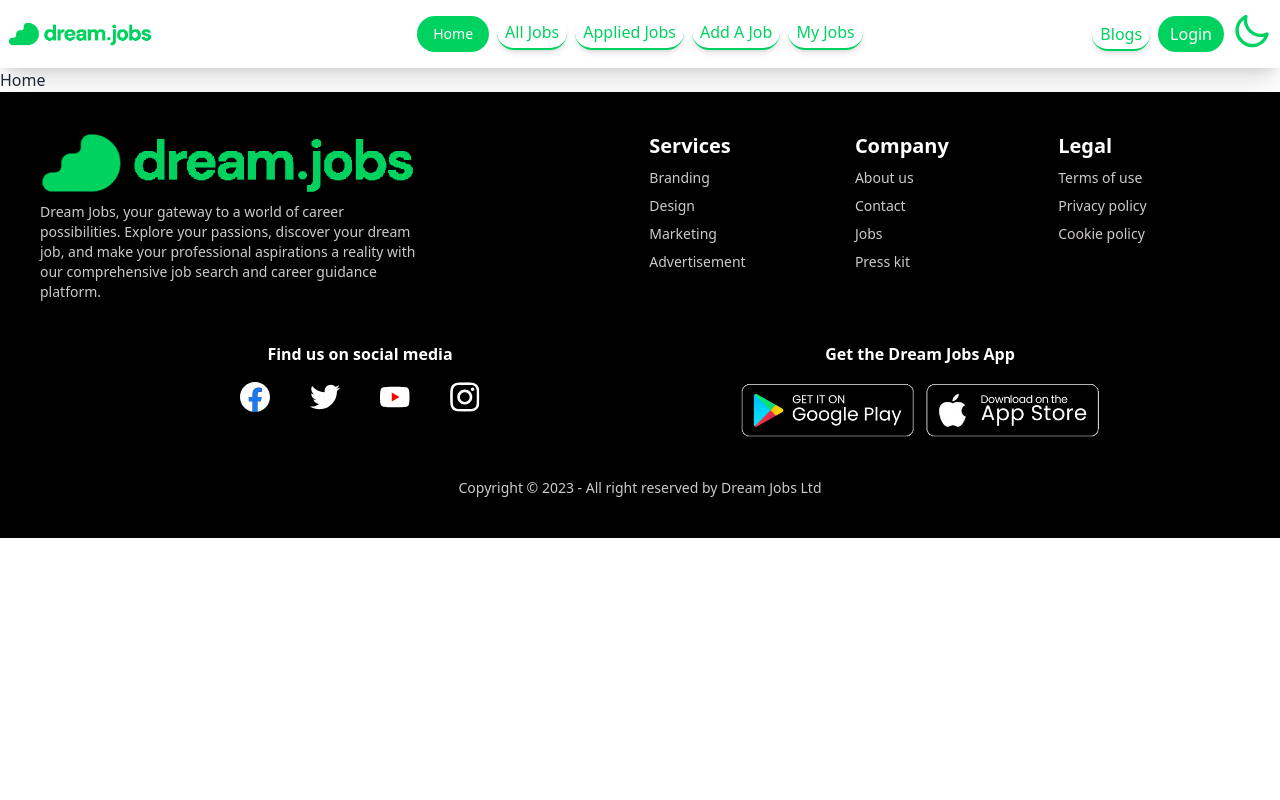
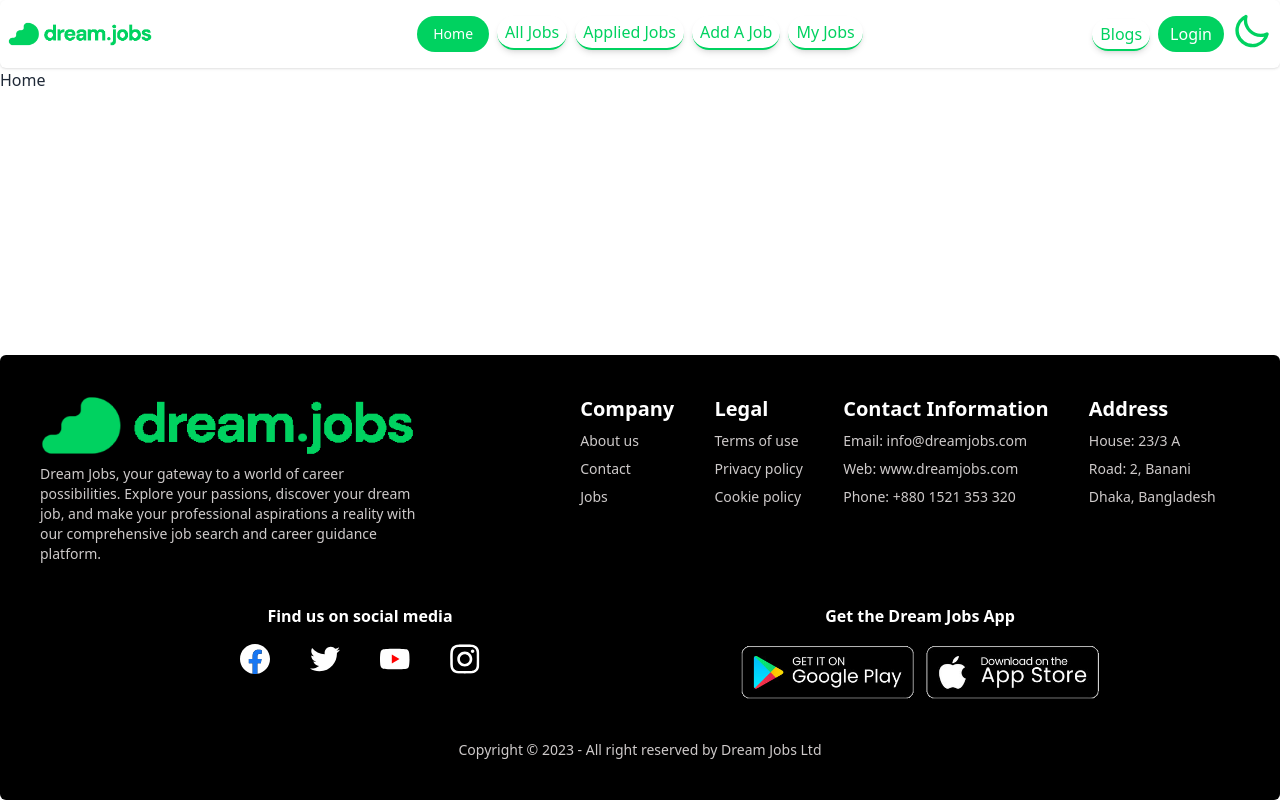
Before and after one commit to Mahmud-Hasan-Khan/dream-jobs-client, a React (Vite) app: page / in a window 1280 px wide. Built offline with nearby package versions, Linux system fonts and the light colour scheme; no server answers.

Commit message:
footer fixed bottom-0

```diff
--- a/src/components/Footer.jsx
+++ b/src/components/Footer.jsx
@@ -3,31 +3,35 @@ import logoImg from '../assets/image/Logo_dream.png'
 import appleImg from '../assets/image/appStore.png'
 const Footer = () => {
     return (
-        <div className='bg-black p-10'>
+        <div className='bg-black p-10 rounded-md'>
             <div className="footer">
                 <aside>
                     <Link to='/'><img className='w-3/4' src={logoImg} alt="" /></Link>
                     <p className="text-[#cecaca] lg:w-96">Dream Jobs, your gateway to a world of career possibilities. Explore your passions, discover your dream job, and make your professional aspirations a reality with our comprehensive job search and career guidance platform.</p>
                 </aside>
                 <nav>
-                    <header className="text-xl font-semibold text-white">Services</header>
-                    <Link className="text-[#cecaca] hover:underline">Branding</Link>
-                    <Link className="text-[#cecaca] hover:underline">Design</Link>
-                    <Link className="text-[#cecaca] hover:underline">Marketing</Link>
-                    <Link className="text-[#cecaca] hover:underline">Advertisement</Link>
-                </nav>
-                <nav>
                     <header className="text-xl font-semibold text-white">Company</header>
                     <Link className="text-[#cecaca] hover:underline">About us</Link>
                     <Link className="text-[#cecaca] hover:underline">Contact</Link>
                     <Link className="text-[#cecaca] hover:underline">Jobs</Link>
-                    <Link className="text-[#cecaca] hover:underline">Press kit</Link>
                 </nav>
                 <nav>
                     <header className="text-xl font-semibold text-white">Legal</header>
                     <Link className="text-[#cecaca] hover:underline">Terms of use</Link>
                     <Link className="text-[#cecaca] hover:underline">Privacy policy</Link>
                     <Link className="text-[#cecaca] hover:underline">Cookie policy</Link>
+                </nav>
+                <nav>
+                    <header className="text-xl font-semibold text-white">Contact Information</header>
+                    <Link className="text-[#cecaca] hover:underline">Email: info@dreamjobs.com</Link>
+                    <Link className="text-[#cecaca] hover:underline">Web: www.dreamjobs.com</Link>
+                    <Link className="text-[#cecaca] hover:underline">Phone: +880 1521 353 320</Link>
+                </nav>
+                <nav>
+                    <header className="text-xl font-semibold text-white">Address</header>
+                    <Link className="text-[#cecaca] hover:underline">House: 23/3 A</Link>
+                    <Link className="text-[#cecaca] hover:underline">Road: 2, Banani</Link>
+                    <Link className="text-[#cecaca] hover:underline">Dhaka, Bangladesh</Link>
                 </nav>
             </div>
             <div className='text-center grid grid-cols-1 lg:grid-cols-2 p-10'>
--- a/src/components/Navbar.jsx
+++ b/src/components/Navbar.jsx
@@ -57,7 +57,7 @@ const Navbar = () => {
     </div>
 
     return (
-        <div className="navbar shadow-xl sticky z-10">
+        <div className="navbar shadow rounded-md sticky z-10">
             <div className="navbar-start">
                 <div className="dropdown">
                     <label tabIndex={0} className="lg:hidden">
--- a/src/layout/MainLayout.jsx
+++ b/src/layout/MainLayout.jsx
@@ -4,10 +4,12 @@ import Footer from '../components/Footer';
 
 const MainLayout = () => {
     return (
-        <div className='max-w-7xl mx-auto'>
+        <div className='min-h-screen flex flex-col max-w-7xl mx-auto'>
             <Navbar></Navbar>
-            <Outlet></Outlet>
-            <Footer></Footer>
+            <div className='flex-grow'>
+                <Outlet></Outlet>
+            </div>
+            <Footer className="mt-auto"></Footer>
         </div>
     );
 };
--- a/src/pages/Login/Login.jsx
+++ b/src/pages/Login/Login.jsx
@@ -56,8 +56,8 @@ const Login = () => {
 
     return (
 
-        <div className='flex justify-center items-center my-2 lg:mt-10'>
-            <div className='flex flex-col rounded-md sm:p-10 shadow-2xl px-4 border border-[#00d260]' data-aos="fade-up">
+        <div className='flex justify-center items-center my-2 lg:my-10'>
+            <div className='flex flex-col rounded-md sm:p-10 shadow px-4 border border-[#00d260]' data-aos="fade-up">
                 <h1 className='my-4 text-4xl font-bold px-4 text-center' style={{ textShadow: '3px 3px 5px rgba(0, 0, 0, 0.4)' }}>
                     <Typewriter
                         cursor={false}
```
